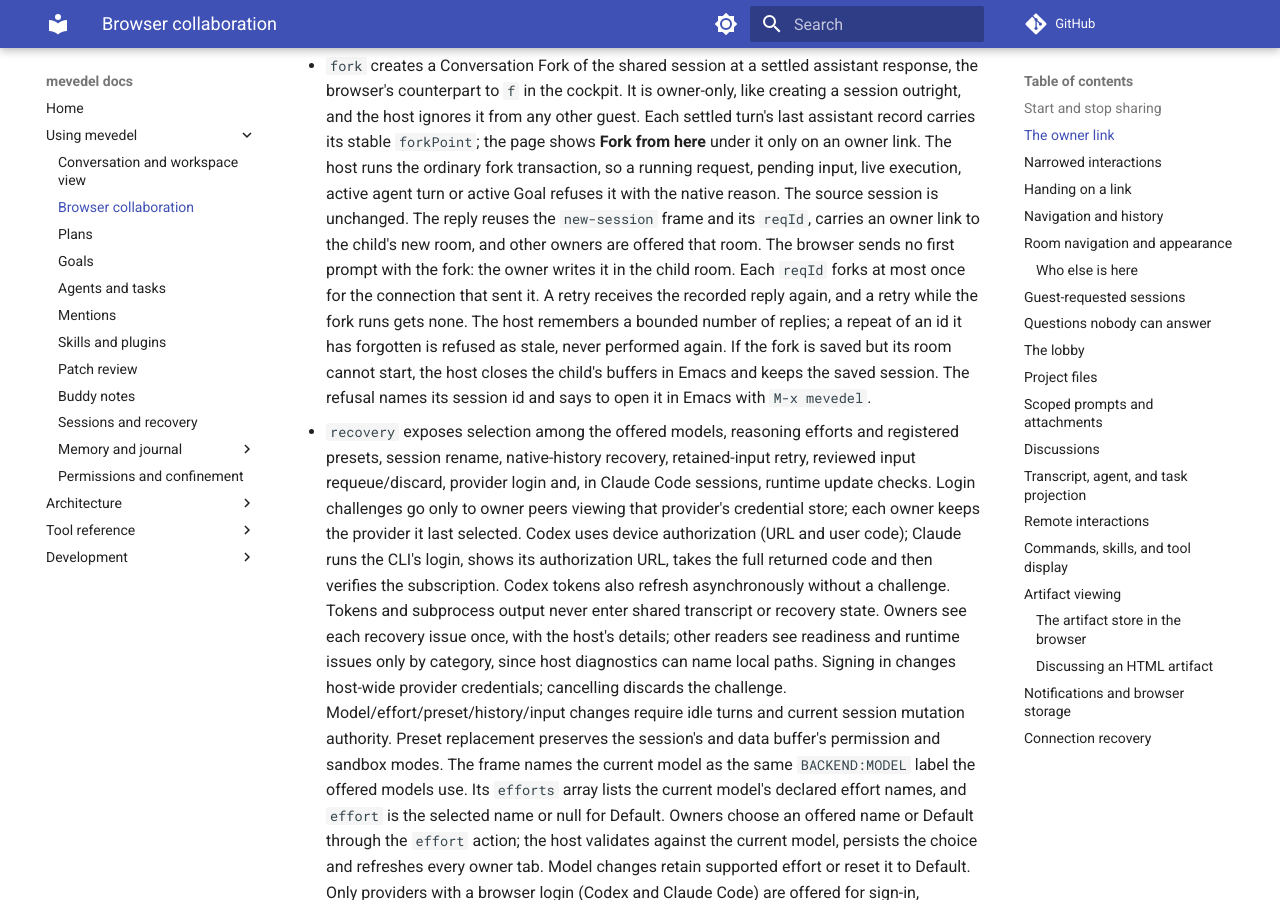
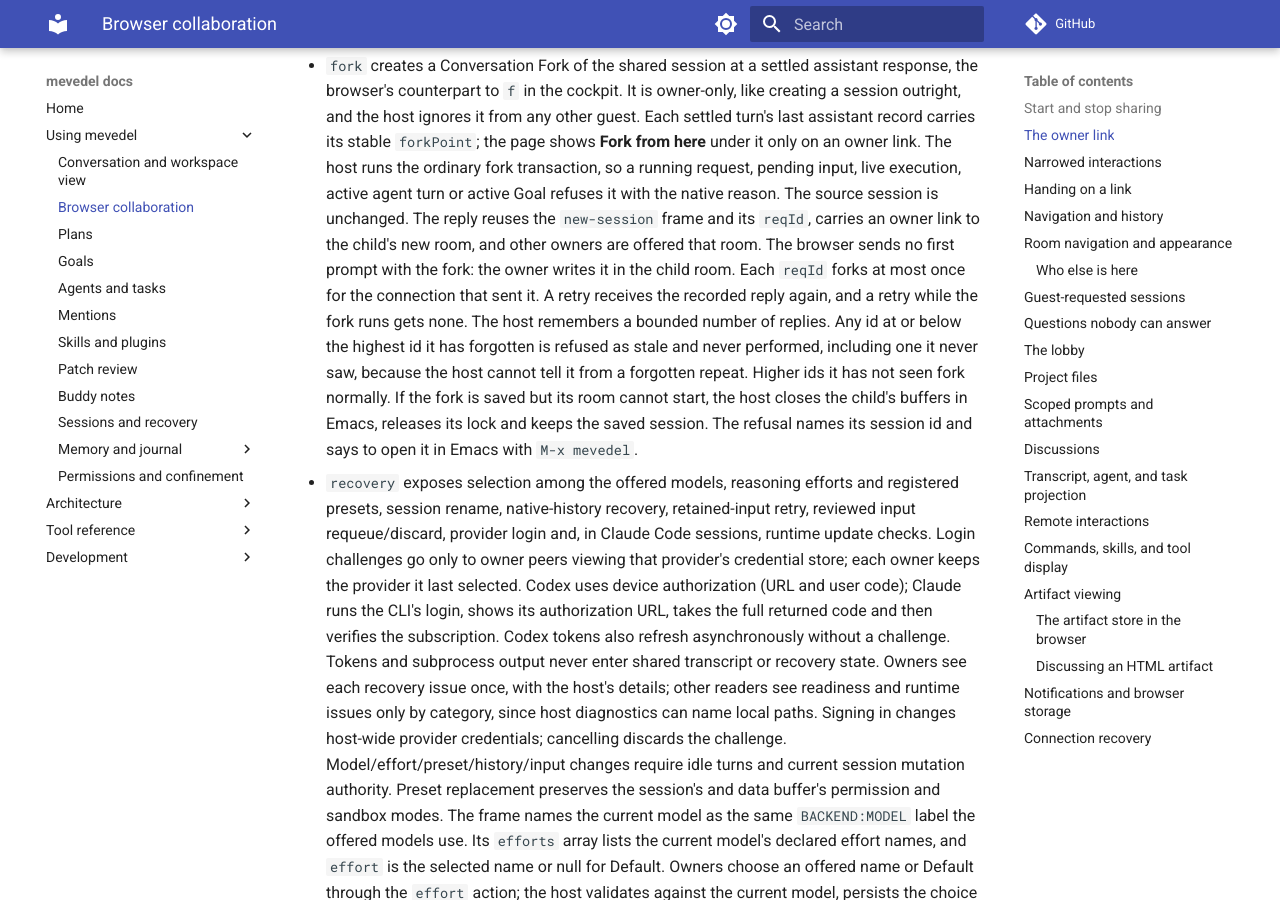
Before and after one commit to FrauH0lle/mevedel, an MkDocs documentation site: the page built from docs/collaboration.md, in a window 1280 px wide and 900 px high, scrolled down 2397 px. Built offline with MkDocs 1.6.1 and Material for MkDocs 9.7.7, drawn with Linux system fonts in a browser that asks for light colours; comment, search, counter and statistics services are not loaded.

Commit message:
Keep a discarded session's lock release through the reentrant pair kill
mevedel-chat-discard-buffers runs the data buffer's kill hooks with the
hook list suspended.  The first hook kills the view, whose own hook
kills the data buffer again; that nested kill saw no hooks and finished
the buffer early, so the later lock-release hook ran in another buffer
without a session and the .lock survived.  While a buffer's hooks run,
a nested kill of that buffer is now refused, so its hooks finish in the
live buffer and the outer kill completes it.

This affected every caller: a browser fork whose room failed, a guest
session whose start failed, and a chat buffer whose setup failed.
Regressions assert no lock and dead data and view buffers for a real
forked session, through both the fork failure and new-session discard,
and the hook order for the generic reentrant pair.

docs/collaboration.md now says that an unseen id at or below the
forgotten floor is refused too.

```diff
--- a/docs/collaboration.md
+++ b/docs/collaboration.md
@@ -113,11 +113,14 @@
   owner writes it in the child room.
   Each `reqId` forks at most once for the connection that sent it. A retry
   receives the recorded reply again, and a retry while the fork runs gets
-  none. The host remembers a bounded number of replies; a repeat of an id
-  it has forgotten is refused as stale, never performed again. If the
+  none. The host remembers a bounded number of replies. Any id at or below
+  the highest id it has forgotten is refused as stale and never performed,
+  including one it never saw, because the host cannot tell it from a
+  forgotten repeat. Higher ids it has not seen fork normally. If the
   fork is saved but its room cannot start, the host closes the child's
-  buffers in Emacs and keeps the saved session. The refusal names its
-  session id and says to open it in Emacs with `M-x mevedel`.
+  buffers in Emacs, releases its lock and keeps the saved session. The
+  refusal names its session id and says to open it in Emacs with
+  `M-x mevedel`.
 
 - `recovery` exposes selection among the offered models, reasoning efforts and
   registered presets, session rename, native-history recovery, retained-input
```
Also changed, not shown: 3 other files.
